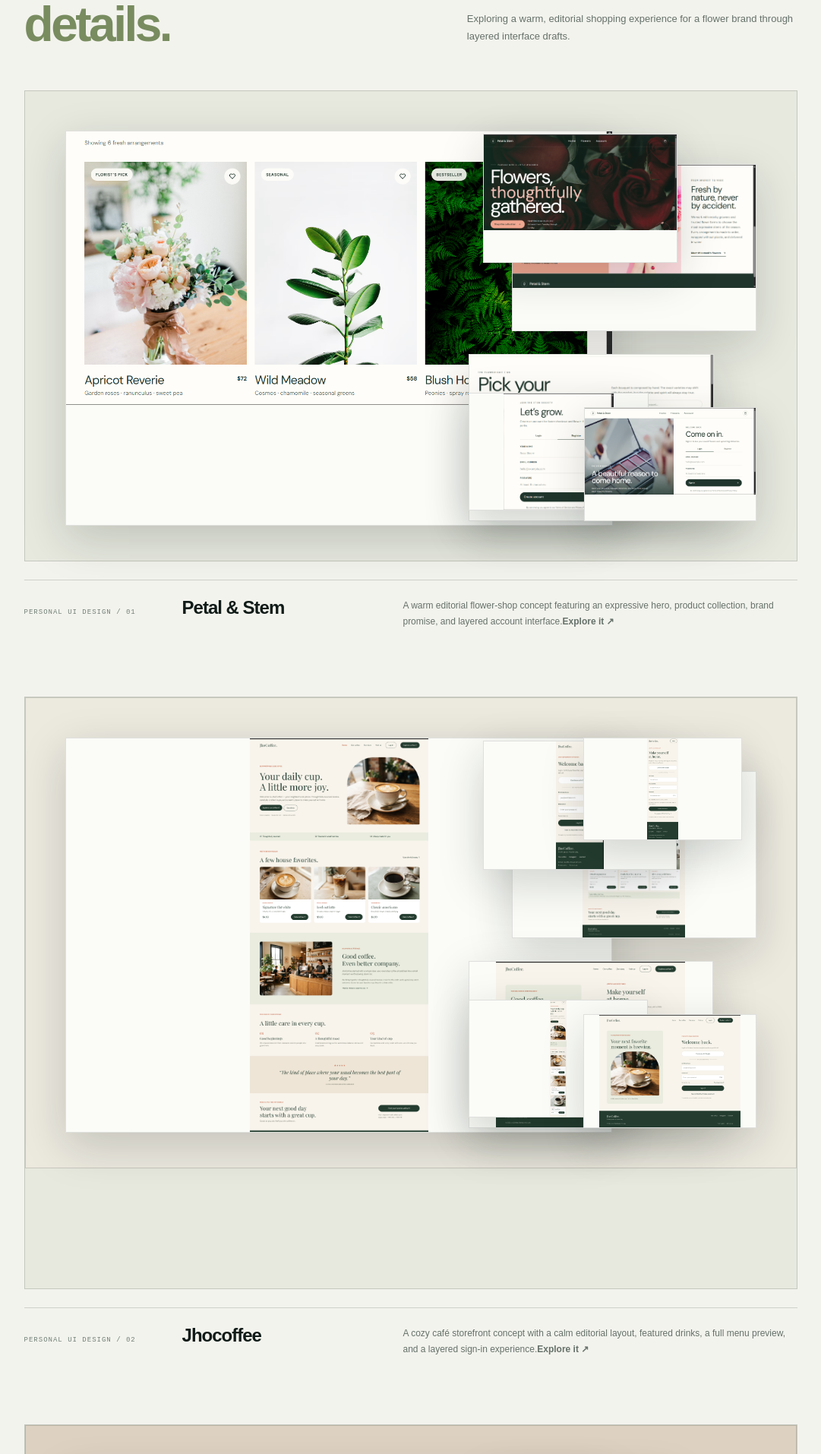
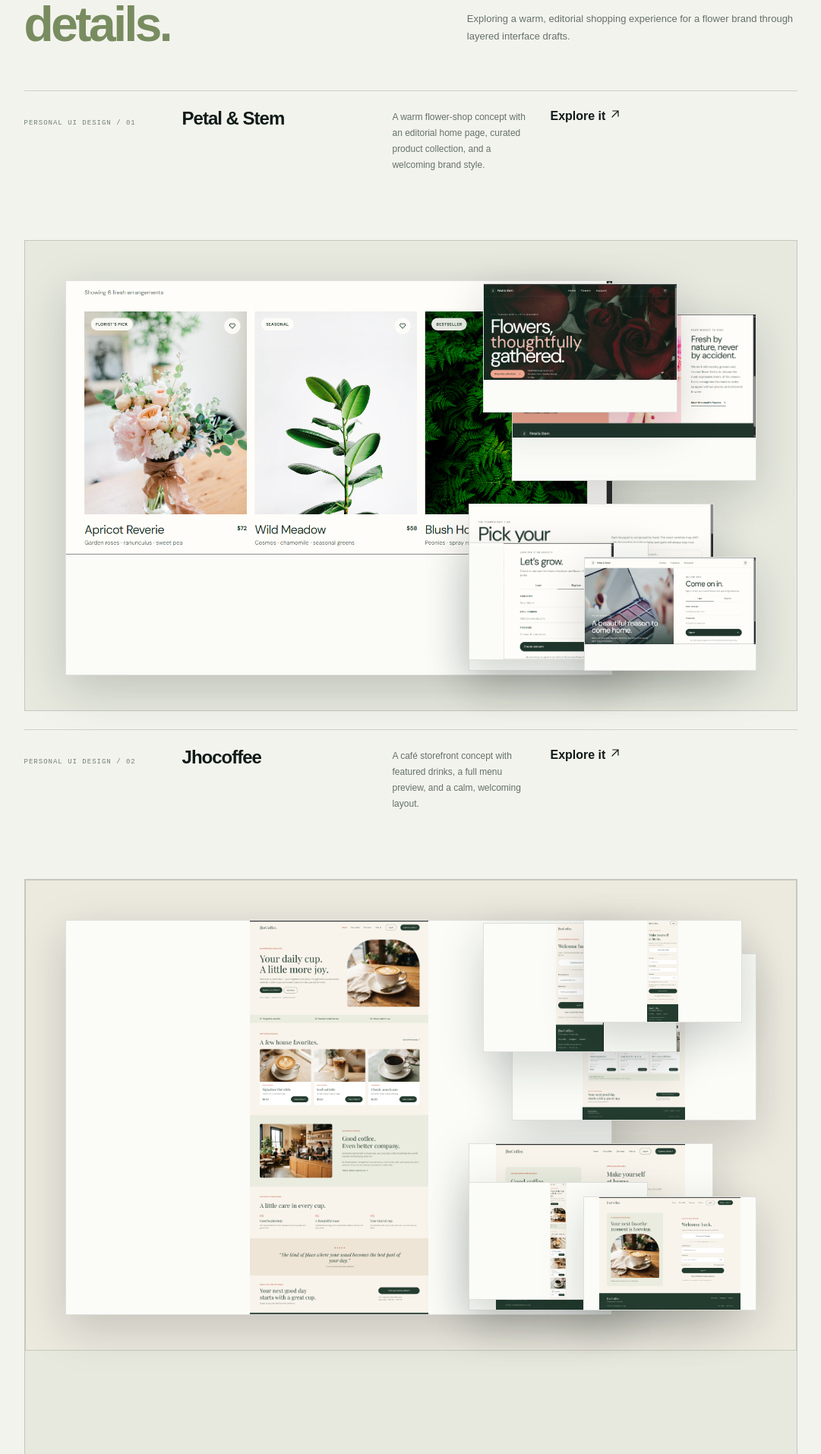
Before and after one commit to vernecles12/jhoverne-portfolio, a Next.js app: page / in a window 1280 px wide. Shown: the part 2846-4760 px from the top of the page at 76% size, without its empty margins (99-1180 px from the left). Built offline with nearby package versions, Linux system fonts and the light colour scheme.

Commit message:
Add landing page images to recruiter project cards and clarify project order

```diff
--- a/app/page.tsx
+++ b/app/page.tsx
@@ -262,10 +262,13 @@ function RecruiterView({ view, onChangeView, onShowPortfolio }: { view: ViewMode
 				</div>
 				<div className="recruiter-project-grid recruiter-thesis-grid">
 					<article className="recruiter-project-card recruiter-project-featured">
+						<img className="recruiter-project-image" src="/MOTO%20CVT.png" alt="CAVITE MotoTech thesis platform landing page" width="1360" height="680" loading="lazy" />
+						<div className="recruiter-project-copy">
 							<span className="recruiter-project-label">THESIS PLATFORM / 2026</span>
 							<h3>CAVITE MotoTech</h3>
-							<p>A motorcycle parts and repair platform connecting Cavite riders with verified shops, searchable parts, workshop services, and bookings.</p>
-							<a href="https://cavitemototech.ogm1.com/#/" target="_blank" rel="noreferrer">Open live platform <ArrowUpRight /></a>
+							<p>A motorcycle parts and repair platform that helps Cavite riders find parts, compare services, and connect with local workshops.</p>
+							<a className="recruiter-project-action" href="https://cavitemototech.ogm1.com/#/" target="_blank" rel="noreferrer">Live Website <ArrowUpRight /></a>
+						</div>
 					</article>
 				</div>
 
@@ -275,16 +278,40 @@ function RecruiterView({ view, onChangeView, onShowPortfolio }: { view: ViewMode
 				</div>
 				<div className="recruiter-project-grid recruiter-personal-grid">
 					<article className="recruiter-project-card">
+						<img className="recruiter-project-image" src="/j-clothes/J%20Clothes%201%20-%20Home.png" alt="J Clothes online store landing page" width="1360" height="760" loading="lazy" />
+						<div className="recruiter-project-copy">
 							<span className="recruiter-project-label">PERSONAL PROJECT / FULL-STACK</span>
 							<h3>J Clothes</h3>
-							<p>An online clothing shop I built with PHP, with product browsing, a shopping bag, and customer account features.</p>
-							<a href="https://j-clothes-php-shop.vercel.app" target="_blank" rel="noreferrer">Open live website <ArrowUpRight /></a>
+							<p>I built J Clothes as a PHP-powered online store with product browsing, a shopping bag, customer accounts, and a responsive layout.</p>
+							<a className="recruiter-project-action" href="https://j-clothes-php-shop.vercel.app" target="_blank" rel="noreferrer">Live Website <ArrowUpRight /></a>
+						</div>
 					</article>
 					<article className="recruiter-project-card">
-							<span className="recruiter-project-label">UI DESIGN CONCEPTS</span>
-							<h3>Petal &amp; Stem, Jhocoffee, and Verne&apos; Tastes</h3>
-							<p>A collection of interface concepts for a flower shop, café, and bakery, exploring clear layouts and simple shopping experiences.</p>
-							<span className="recruiter-project-note">Design drafts are featured in Portfolio View.</span>
+						<img className="recruiter-project-image" src="/Flower%20shop%20(2).png" alt="Petal and Stem flower shop landing page" width="1363" height="682" loading="lazy" />
+						<div className="recruiter-project-copy">
+							<span className="recruiter-project-label">PERSONAL UI DESIGN / 01</span>
+							<h3>Petal &amp; Stem</h3>
+							<p>A flower-shop concept with an editorial home page, product collection, and a warm visual style.</p>
+							<a className="recruiter-project-action" href="https://www.figma.com/make/HolPTmatYgxMceCxkBvQMi/Bloom-and-Co-Flower-Shop?t=IicLF2tbegGEWGA7-1" target="_blank" rel="noreferrer">Explore it <ArrowUpRight /></a>
+						</div>
+					</article>
+					<article className="recruiter-project-card">
+						<img className="recruiter-project-image" src="/JhoCoffee%20(6).png" alt="Jhocoffee cafe storefront landing page" width="304" height="670" loading="lazy" />
+						<div className="recruiter-project-copy">
+							<span className="recruiter-project-label">PERSONAL UI DESIGN / 02</span>
+							<h3>Jhocoffee</h3>
+							<p>A café storefront concept with featured drinks, a menu preview, and a calm, welcoming layout.</p>
+							<a className="recruiter-project-action" href="https://www.figma.com/design/pDnDO36JdqRY8Fb2P3yCdM/Untitled?t=IicLF2tbegGEWGA7-1" target="_blank" rel="noreferrer">Explore it <ArrowUpRight /></a>
+						</div>
+					</article>
+					<article className="recruiter-project-card">
+						<img className="recruiter-project-image" src="/Verne%27%20Tastes%20(1).png" alt="Verne Tastes bakery landing page" width="1360" height="720" loading="lazy" />
+						<div className="recruiter-project-copy">
+							<span className="recruiter-project-label">PERSONAL UI DESIGN / 03</span>
+							<h3>Verne&apos; Tastes</h3>
+							<p>A bakery concept with a curated cake collection, a warm brand identity, and a simple shopping flow.</p>
+							<a className="recruiter-project-action" href="https://www.figma.com/design/NloAW4LVuFRC5HWgb0xNik/Untitled?node-id=0-1&amp;t=Jh0QiKCQ4IHSoEsE-1" target="_blank" rel="noreferrer">Explore it <ArrowUpRight /></a>
+						</div>
 					</article>
 				</div>
 
@@ -552,7 +579,16 @@ function PortfolioView({ view, onChangeView }: { view: ViewMode; onChangeView: (
 					</p>
 				</div>
 
-				<div
+				<div className="design-caption">
+					<div>
+						<span>PERSONAL UI DESIGN / 01</span>
+						<h3>Petal &amp; Stem</h3>
+					</div>
+					<div className="design-project-copy">
+						<p>A warm flower-shop concept with an editorial home page, curated product collection, and a welcoming brand style.</p>
+						<a className="case-study-link project-action-button" href="https://www.figma.com/make/HolPTmatYgxMceCxkBvQMi/Bloom-and-Co-Flower-Shop?t=IicLF2tbegGEWGA7-1" target="_blank" rel="noreferrer"><strong>Explore it <ArrowUpRight /></strong></a>
+					</div>
+				</div>				<div
 					className="design-board screenshot-board petal-board"
 					aria-label="Petal and Stem public UI screenshots"
 				>
@@ -565,19 +601,18 @@ function PortfolioView({ view, onChangeView }: { view: ViewMode; onChangeView: (
 						<img className="screenshot screenshot-detail extra-3" src="/Flower%20shop%20(6).png" alt="Flower shop 6 - Petal and Stem checkout" />
 					</div>
 				</div>
-				<div className="design-caption">
+
+
+				<div className="design-caption jhocoffee-caption">
 					<div>
-						<span>PERSONAL UI DESIGN / 01</span>
-						<h3>Petal &amp; Stem</h3>
+						<span>PERSONAL UI DESIGN / 02</span>
+						<h3>Jhocoffee</h3>
 					</div>
-					<p>
-						A warm editorial flower-shop concept featuring an expressive hero,
-						product collection, brand promise, and layered account interface.
-						<a className="case-study-link" href="https://www.figma.com/make/HolPTmatYgxMceCxkBvQMi/Bloom-and-Co-Flower-Shop?t=IicLF2tbegGEWGA7-1" target="_blank" rel="noreferrer"><strong>Explore it ↗</strong></a>
-					</p>
+					<div className="design-project-copy">
+						<p>A café storefront concept with featured drinks, a full menu preview, and a calm, welcoming layout.</p>
+						<a className="case-study-link project-action-button" href="https://www.figma.com/design/pDnDO36JdqRY8Fb2P3yCdM/Untitled?t=IicLF2tbegGEWGA7-1" target="_blank" rel="noreferrer"><strong>Explore it <ArrowUpRight /></strong></a>
 					</div>
-
-				<div
+				</div>				<div
 					className="design-board jhocoffee-board"
 					aria-label="Layered Jhocoffee café UI design draft"
 				>
@@ -633,19 +668,18 @@ function PortfolioView({ view, onChangeView }: { view: ViewMode; onChangeView: (
 					<div className="design-tag"><span>CONCEPT 02</span><strong>Jhocoffee</strong></div>
 				</div>
 
-				<div className="design-caption jhocoffee-caption">
+
+
+				<div className="design-caption verne-caption">
 					<div>
-						<span>PERSONAL UI DESIGN / 02</span>
-						<h3>Jhocoffee</h3>
+						<span>PERSONAL UI DESIGN / 03</span>
+						<h3>Verne&apos; Tastes</h3>
 					</div>
-					<p>
-						A cozy café storefront concept with a calm editorial layout,
-						featured drinks, a full menu preview, and a layered sign-in experience.
-						<a className="case-study-link" href="https://www.figma.com/design/pDnDO36JdqRY8Fb2P3yCdM/Untitled?t=IicLF2tbegGEWGA7-1" target="_blank" rel="noreferrer"><strong>Explore it ↗</strong></a>
-					</p>
+					<div className="design-project-copy">
+						<p>A bakery concept featuring a curated cake collection, warm colours, and a simple shopping experience.</p>
+						<a className="case-study-link project-action-button" href="https://www.figma.com/design/NloAW4LVuFRC5HWgb0xNik/Untitled?node-id=0-1&amp;t=Jh0QiKCQ4IHSoEsE-1" target="_blank" rel="noreferrer"><strong>Explore it <ArrowUpRight /></strong></a>
 					</div>
-
-				<div
+				</div>				<div
 					className="design-board verne-board"
 					aria-label="Layered Verne Tastes bakery and cake shop UI design draft"
 				>
@@ -694,17 +728,7 @@ function PortfolioView({ view, onChangeView }: { view: ViewMode; onChangeView: (
 
 					<div className="design-tag"><span>CONCEPT 03</span><strong>Verne&apos; Tastes</strong></div>
 				</div>
-				<div className="design-caption verne-caption">
-					<div>
-						<span>PERSONAL UI DESIGN / 03</span>
-						<h3>Verne&apos; Tastes</h3>
-					</div>
-					<p>
-						A warm artisan bakery concept combining elegant cake photography,
-						curated product cards, celebratory storytelling, and a layered account panel.
-						<a className="case-study-link" href="https://www.figma.com/design/NloAW4LVuFRC5HWgb0xNik/Untitled?node-id=0-1&amp;t=Jh0QiKCQ4IHSoEsE-1" target="_blank" rel="noreferrer"><strong>Explore it ↗</strong></a>
-					</p>
-				</div>
+
 
 
 			</section>
@@ -726,10 +750,10 @@ function PortfolioView({ view, onChangeView }: { view: ViewMode; onChangeView: (
 						<span>PERSONAL PROJECT / FULL-STACK</span>
 						<h3>J Clothes</h3>
 					</div>
-					<p>
-						I built J Clothes as a PHP-powered online store. It includes product browsing, a shopping bag, customer accounts, and a responsive layout.
-						<a className="case-study-link live-website-link" href="https://j-clothes-php-shop.vercel.app" target="_blank" rel="noreferrer"><strong>Live Website ↗</strong></a>
-					</p>
+					<div className="design-project-copy">
+						<p>I built J Clothes as a PHP-powered online store with product browsing, a shopping bag, customer accounts, and a responsive layout.</p>
+						<a className="case-study-link project-action-button live-website-link" href="https://j-clothes-php-shop.vercel.app" target="_blank" rel="noreferrer"><strong>Live Website <ArrowUpRight /></strong></a>
+					</div>
 				</div>
 
 				<div className="design-board screenshot-board jclothes-board" aria-label="J Clothes full-stack PHP project screenshots">
@@ -743,7 +767,7 @@ function PortfolioView({ view, onChangeView }: { view: ViewMode; onChangeView: (
 
 			<section className="selected-works-section section-wrap" id="selected-works">
 				<div className="section-heading">
-						<span className="section-index">05 / THESIS PROJECT</span>
+						<span className="section-index">06 / THESIS PROJECT</span>
 					<span className="section-rule" />
 				</div>
 
@@ -752,10 +776,10 @@ function PortfolioView({ view, onChangeView }: { view: ViewMode; onChangeView: (
 						<p className="eyebrow">THESIS PLATFORM / 2026</p>
 						<h2>CAVITE<br /><em>MotoTech.</em></h2>
 					</div>
-					<p>
-						A motorcycle parts and repair platform connecting Cavite riders with verified shops, searchable parts, workshop services, bookings, and account tools.
-						<a className="case-study-link live-website-link" href="https://cavitemototech.ogm1.com/#/" target="_blank" rel="noreferrer"><strong>Live Website ↗</strong></a>
-					</p>
+					<div className="design-project-copy">
+						<p>A motorcycle parts and repair platform that helps Cavite riders find parts, compare services, and connect with local workshops.</p>
+						<a className="case-study-link project-action-button live-website-link" href="https://cavitemototech.ogm1.com/#/" target="_blank" rel="noreferrer"><strong>Live Website <ArrowUpRight /></strong></a>
+					</div>
 				</div>
 
 				<div className="design-board cavite-board" aria-label="CAVITE MotoTech 2026 thesis platform QA case study">
```
Lines whose indentation alone changed are shown as unchanged.
